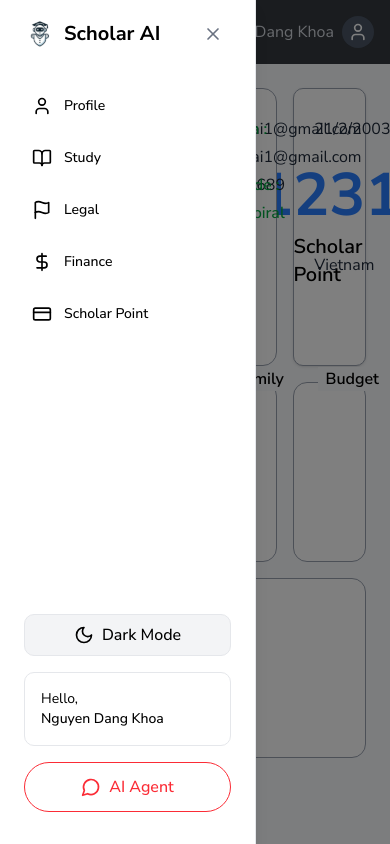
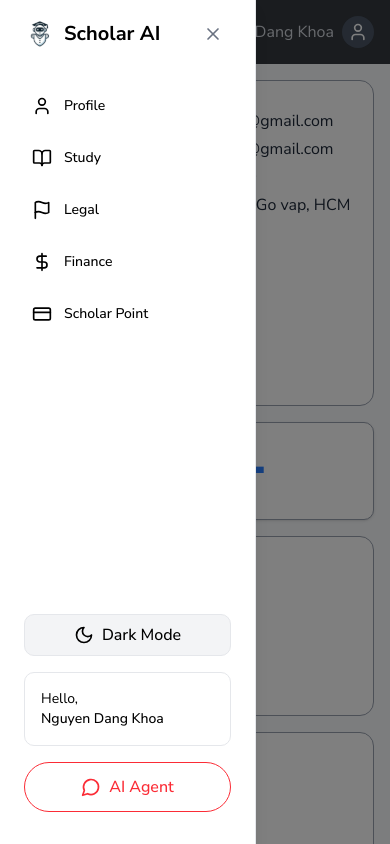
Before and after one commit to Khoa-Dam/Scholar-AI, a Next.js app: page / in a window 390 px wide. Shown: the top 844 px of the page. Built offline with nearby package versions, Linux system fonts and the light colour scheme; no server answers.

Commit message:
page legal

```diff
--- /dev/null
+++ b/src/app/legal/page.tsx
@@ -0,0 +1,82 @@
+"use client"
+import React, { useState } from "react";
+import { ChevronDown, ChevronUp } from "lucide-react";
+
+const legalSections = [
+  {
+    title: "Document Requirement",
+    content: <div> {/* Nội dung tài liệu yêu cầu */} </div>,
+  },
+  {
+    title: "Tax & Insurance",
+    content: <div> {/* Nội dung thuế và bảo hiểm */} </div>,
+  },
+  {
+    title: "Working Policy",
+    content: <div> {/* Nội dung chính sách làm việc */} </div>,
+  },
+];
+
+const LegalPage = () => {
+  const [openIndex, setOpenIndex] = useState(0);
+
+  return (
+    <div className="relative flex-1 p-4 md:p-6 bg-[#f8fafc] min-h-screen flex flex-col items-center">
+      <div className="w-full max-w-5xl flex flex-col gap-4 md:gap-6 h-[80vh] min-h-[570px]">
+        {/* Document Requirement chiếm 60% */}
+        <div
+          className="relative rounded-xl border border-gray-400 bg-[#f6f8fc] p-0 flex-[3] min-h-[180px] md:min-h-[0]"
+        >
+          <span className="absolute -top-4 left-4 md:left-6 bg-[#f6f8fc] px-2 md:px-3 text-base md:text-lg font-bold z-10">
+            Document Requirement
+          </span>
+          <button
+            className="absolute top-2 right-4 text-xl focus:outline-none z-10 bg-[#f6f8fc] rounded-full p-1"
+            onClick={() => setOpenIndex(openIndex === 0 ? -1 : 0)}
+            aria-label={openIndex === 0 ? 'Đóng' : 'Mở'}
+          >
+            {openIndex === 0 ? (
+              <ChevronUp className="w-5 h-5" />
+            ) : (
+              <ChevronDown className="w-5 h-5" />
+            )}
+          </button>
+          <div className="pt-8 pb-6 px-3 md:px-6 h-full">
+            {openIndex === 0 && (
+              <div className="text-gray-700 h-full">{legalSections[0].content}</div>
+            )}
+          </div>
+        </div>
+        {/* Hai khối còn lại chia đều 40% */}
+        {[1, 2].map((idx) => (
+          <div
+            key={legalSections[idx].title}
+            className="relative rounded-xl border border-gray-400 bg-[#f6f8fc] p-0 flex-1 min-h-[100px] md:min-h-[0]"
+          >
+            <span className="absolute -top-4 left-4 md:left-6 bg-[#f6f8fc] px-2 md:px-3 text-base md:text-lg font-bold z-10">
+              {legalSections[idx].title}
+            </span>
+            <button
+              className="absolute top-2 right-4 text-xl focus:outline-none z-10 bg-[#f6f8fc] rounded-full p-1"
+              onClick={() => setOpenIndex(openIndex === idx ? -1 : idx)}
+              aria-label={openIndex === idx ? 'Đóng' : 'Mở'}
+            >
+              {openIndex === idx ? (
+                <ChevronUp className="w-5 h-5" />
+              ) : (
+                <ChevronDown className="w-5 h-5" />
+              )}
+            </button>
+            <div className="pt-8 pb-6 px-3 md:px-6 h-full">
+              {openIndex === idx && (
+                <div className="text-gray-700 h-full">{legalSections[idx].content}</div>
+              )}
+            </div>
+          </div>
+        ))}
+      </div>
+    </div>
+  );
+};
+
+export default LegalPage;
--- a/src/app/page.tsx
+++ b/src/app/page.tsx
@@ -5,20 +5,22 @@
 import Roadmap from "@/components/Profiles/ Roadmap";
 
 const ProfilePage = () => (
-  <div className="relative flex-1 p-6 bg-[#f8fafc] min-h-screen">
+  <div className="relative flex-1 p-4 md:p-6 bg-[#f8fafc] min-h-screen">
     {/* Hàng trên: Thông tin cơ bản + Scholar Point */}
-    <div className="grid grid-cols-12 gap-4 mb-4 items-stretch">
-      <div className="col-span-9 h-full">
+    <div className="grid grid-cols-1 md:grid-cols-12 gap-4 mb-4 items-stretch">
+      <div className="md:col-span-9 w-full">
         <ProfileHeader />
       </div>
-      <div className="col-span-3 h-full flex">
+      <div className="md:col-span-3 w-full">
         <ScholarPoint />
       </div>
     </div>
     {/* Hàng giữa: 4 khối nhỏ */}
     <InfoGrid />
     {/* Hàng dưới: Roadmap */}
-    <Roadmap />
+    <div className="mt-4">
+      <Roadmap />
+    </div>
   </div>
 );
 
--- a/src/components/Profiles/InfoGrid.tsx
+++ b/src/components/Profiles/InfoGrid.tsx
@@ -1,7 +1,7 @@
 import React from "react";
 
 const InfoGrid = () => (
-  <div className="grid grid-cols-4 gap-4 mb-4">
+  <div className="grid grid-cols-1 sm:grid-cols-2 md:grid-cols-4 gap-4 mb-4">
     <div className="relative rounded-xl border border-gray-400 p-6 min-h-[180px] bg-white">
       <span className="absolute -top-4 left-6 bg-[#f8fafc] px-2 text-base font-semibold">Passport</span>
       <div className="pt-2" />
--- a/src/components/Profiles/ProfileHeader.tsx
+++ b/src/components/Profiles/ProfileHeader.tsx
@@ -22,21 +22,21 @@
       <span className="absolute -top-4 left-6 bg-[#f8fafc] px-2 text-lg font-bold">
         Basic Information
       </span>
-      <div className="grid grid-cols-2 gap-x-8 mt-1">
+      <div className="grid grid-cols-1 md:grid-cols-2 gap-x-8 mt-1">
         {/* Cột trái */}
         <div className="space-y-1">
           {infoLeft.map((item) => (
             <div key={item.label} className="flex">
-              <span className="min-w-[140px] text-green-600 font-medium">{item.label} :</span>
+              <span className="min-w-[120px] md:min-w-[140px] text-green-600 font-medium">{item.label} :</span>
               <span className="ml-2 text-gray-800">{item.value}</span>
             </div>
           ))}
         </div>
         {/* Cột phải */}
-        <div className="space-y-1">
+        <div className="space-y-1 mt-2 md:mt-0">
           {infoRight.map((item) => (
             <div key={item.label} className="flex">
-              <span className="min-w-[140px] text-green-600 font-medium">{item.label} :</span>
+              <span className="min-w-[120px] md:min-w-[140px] text-green-600 font-medium">{item.label} :</span>
               <span className="ml-2 text-gray-800">{item.value}</span>
             </div>
           ))}
```
